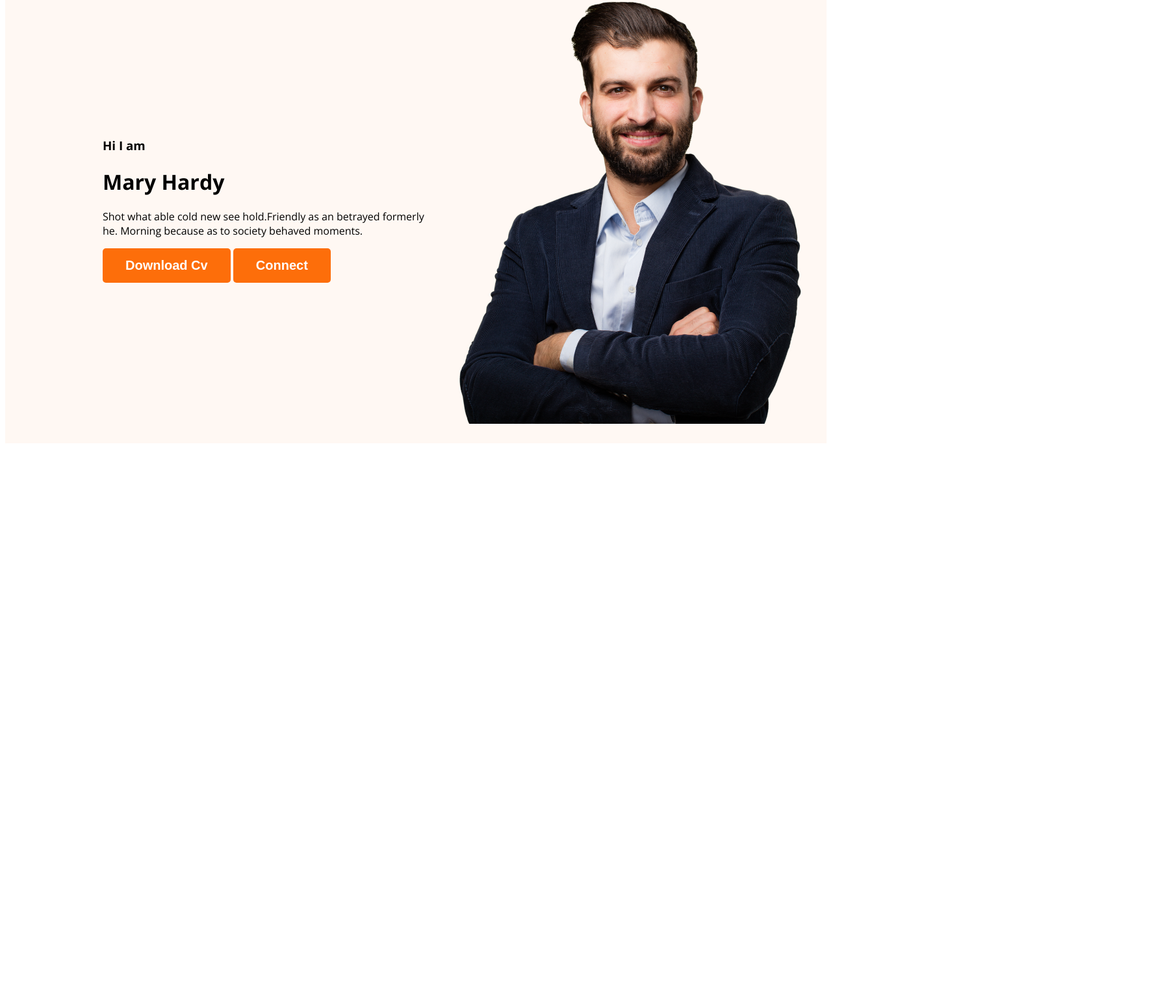
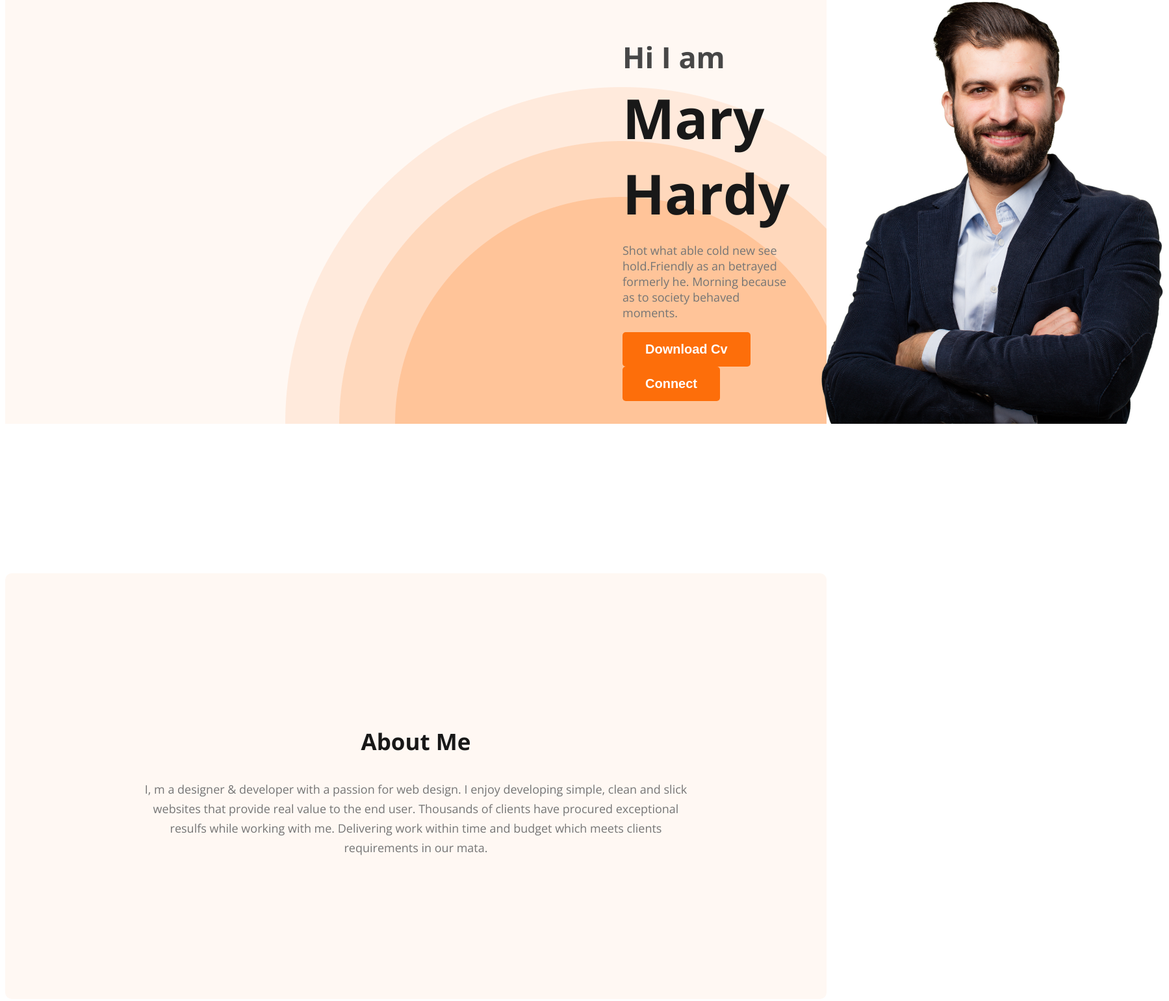
Before and after one commit to JN-Nema/webdeveloper-portfolio, a plain HTML site: page index.html in a window 1280 px wide. Shown: the part 213-1753 px from the top of the page at 65% size, 1799 px wide, since content can reach past the window. Before the commit the page ends 903 px from the top, so only its background shows below. Drawn offline with nearby package versions, Linux system fonts and the light colour scheme.

Commit message:
added section

```diff
--- a/index.html
+++ b/index.html
@@ -24,7 +24,7 @@
             <div class="banner-content">
                 <h3 class="banner-greet">Hi I am </h3>
                 <h1 class="banner-title"> Mary Hardy</h1>
-                <p>Shot what able cold new see hold.Friendly as an betrayed formerly he. Morning because as to society behaved moments.</p>
+                <p class="banner-prg">Shot what able cold new see hold.Friendly as an betrayed formerly he. Morning because as to society behaved moments.</p>
                 <button class="btn-pri">Download Cv</button>
                 <button class="btn-pri">Connect</button>
             </div>
@@ -32,6 +32,13 @@
         </div>
     </header>
     <main>
+        <section class="about">
+            <h3 class="section-title">About Me</h3>
+             <p class="section-des">
+                I, m a designer & developer with a passion for web design. I enjoy developing simple, clean and slick websites that provide real value to the end user. Thousands of clients have procured exceptional resulfs while working with me. Delivering work within time and budget which meets
+                clients requirements in our mata.
+             </p>
+        </section>
 
     </main>
     <footer>
--- a/styles/portfolio.css
+++ b/styles/portfolio.css
@@ -7,11 +7,28 @@ nav {
     display: flex;
     justify-content: space-between;
     align-items: center;
+
+}
+.section-title{
+    color:  #181818;
+    text-align: center;
+    font-size: 35px;
+    font-weight: 700;
+
+}
+.section-des{
+    color: #757575;
+    text-align: center;
+    font-family: Open Sans;
+    font-size: 18px;
+    font-weight: 400;
+    line-height: 30px;
 }
 .p-title{
     color: var(--Dark-01, #181818);
     font-size: 45px;
     font-weight: 800;
+    padding-left: 250px;
 
 }
 .orange{
@@ -44,10 +61,14 @@ nav a{
 /*header related style*/
 .header{
     background-color:#FFF8F3;
+    background-image: url('../images/header_bg.png');
+    background-repeat: no-repeat;
+    background-position: bottom right;
+
 
 }
 .banner{
-    padding: 30px 30px 30px 150px;
+    padding: 30px 30px 0px 950px;
     display: flex;
     align-items: center;
 }
@@ -55,3 +76,34 @@ nav a{
     padding: 160px 38px 0px 975px;
     width: 500px;
 }
+.banner-greet{
+    color: var(--Dark-02, #474747);
+    font-size: 45px;
+    font-weight: 600;
+    margin-bottom: 5px;
+
+}
+.banner-title{
+    color: var(--Dark-01, #181818);
+    font-family: Open Sans;
+    font-size: 85px;
+    font-weight: 700;
+    margin-top: 0px;
+    margin-bottom: 0px;
+
+}
+.banner-prg{
+    color: var(--Dark-03, #757575);
+    font-family: Open Sans;
+    font-size: 18px;
+    font-weight: 400;
+
+}
+
+.about{
+    padding: 200px;
+    border-radius: 10px;
+    background: #FFF8F3;
+    margin-top: 230px;
+    margin-bottom: 130px;
+}
```
